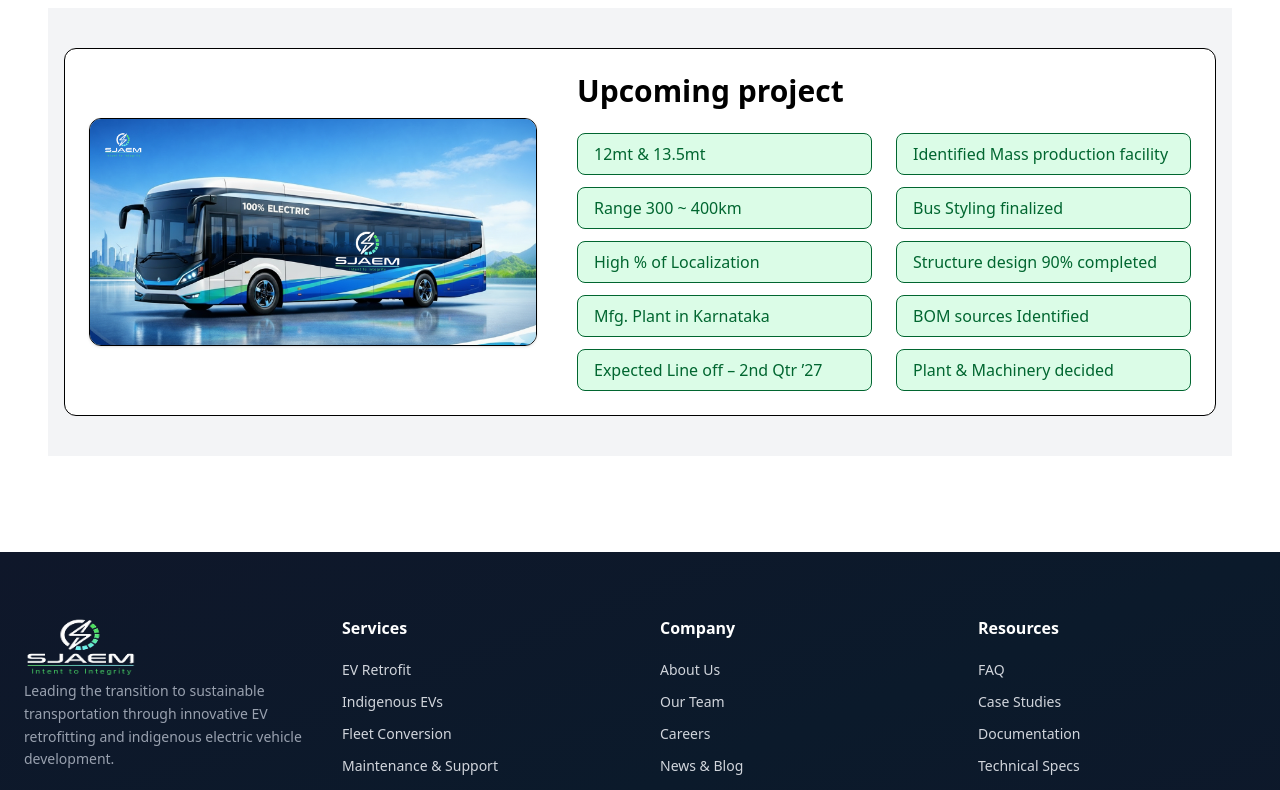
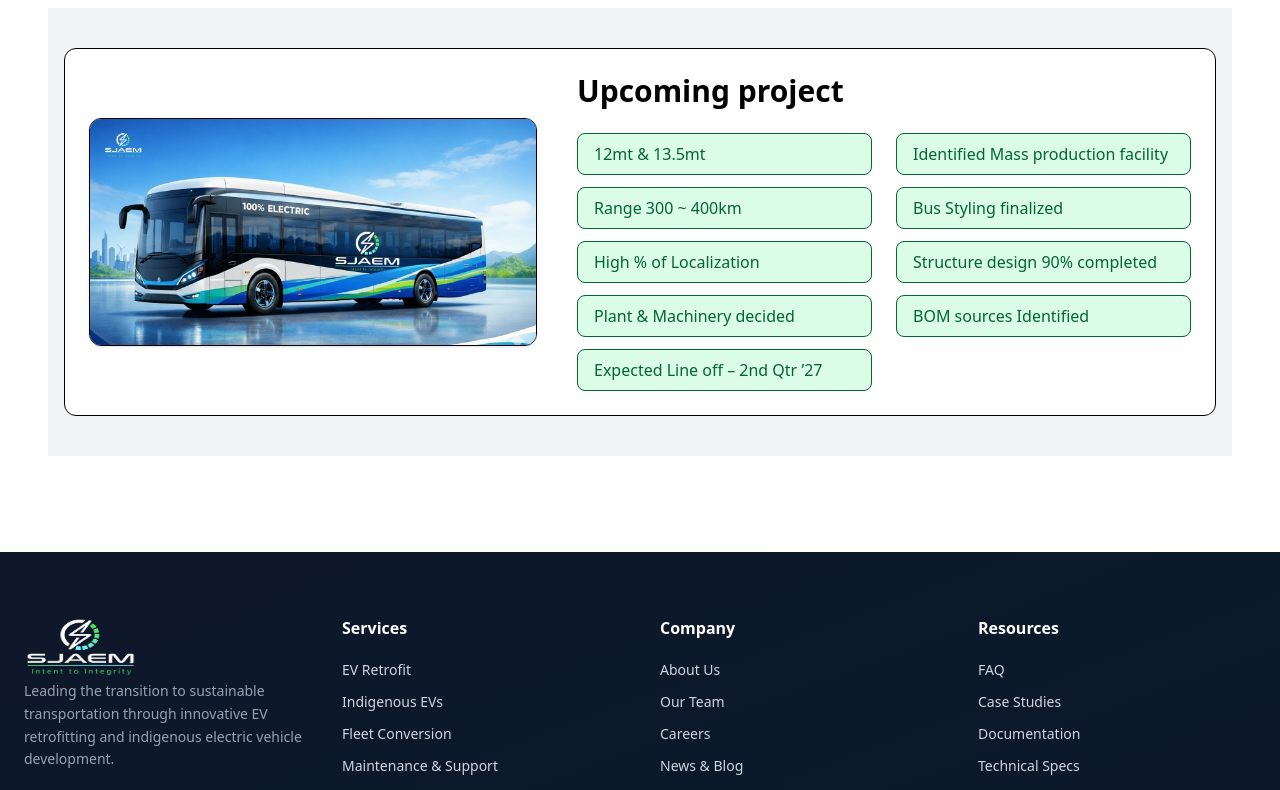
Before and after one commit to ST-AutoCanon/SJadvaya-frontend, a React (Vite) app: page /product in a window 1280 px wide. Shown: the part 840-1630 px from the top of the page. Built offline with nearby package versions, Linux system fonts and the light colour scheme.

Commit message:
banner image fixed

```diff
--- a/src/pages/Home.tsx
+++ b/src/pages/Home.tsx
@@ -54,15 +54,13 @@
     setCurrent(index);
   };
 
+  useEffect(() => {
+    const interval = setInterval(() => {
+      setCurrent((prev) => (prev + 1) % slides.length);
+    }, 5000);
 
-  useEffect(() => {
-  const interval = setInterval(() => {
-    setCurrent((prev) => (prev + 1) % slides.length);
-  }, 5000);
-
-  return () => clearInterval(interval);
+    return () => clearInterval(interval);
   }, []);
-
 
   return (
     <div>
--- a/src/pages/products/product.tsx
+++ b/src/pages/products/product.tsx
@@ -151,7 +151,6 @@
   return (
     <div className="bg-gray-100 py-10 px-4">
       <div className="max-w-6xl mx-auto space-y-10">
-
         {/* Row 1 */}
         <div className="flex flex-col lg:flex-row gap-10 items-center bg-white border rounded-xl p-6">
           <div className="flex justify-center flex-shrink-0">
@@ -175,10 +174,14 @@
                   "12mt & 13.5mt",
                   "Range 300 ~ 400km",
                   "High % of Localization",
-                  "Mfg. Plant in Karnataka",
+                  // "Mfg. Plant in Karnataka",
+                  "Plant & Machinery decided",
                   "Expected Line off – 2nd Qtr ’27",
                 ].map((item, i) => (
-                  <div key={i} className="bg-green-100 text-green-800 px-4 py-2 rounded-lg border">
+                  <div
+                    key={i}
+                    className="bg-green-100 text-green-800 px-4 py-2 rounded-lg border"
+                  >
                     {item}
                   </div>
                 ))}
@@ -190,9 +193,11 @@
                   "Bus Styling finalized",
                   "Structure design 90% completed",
                   "BOM sources Identified",
-                  "Plant & Machinery decided",
                 ].map((item, i) => (
-                  <div key={i} className="bg-green-100 text-green-800 px-4 py-2 rounded-lg border">
+                  <div
+                    key={i}
+                    className="bg-green-100 text-green-800 px-4 py-2 rounded-lg border"
+                  >
                     {item}
                   </div>
                 ))}
@@ -274,7 +279,6 @@
             </tbody>
           </table>
         </div> */}
-
       </div>
     </div>
   );
```
Also changed, not shown: 2 other files (tests, documents, lock files or other folders).
